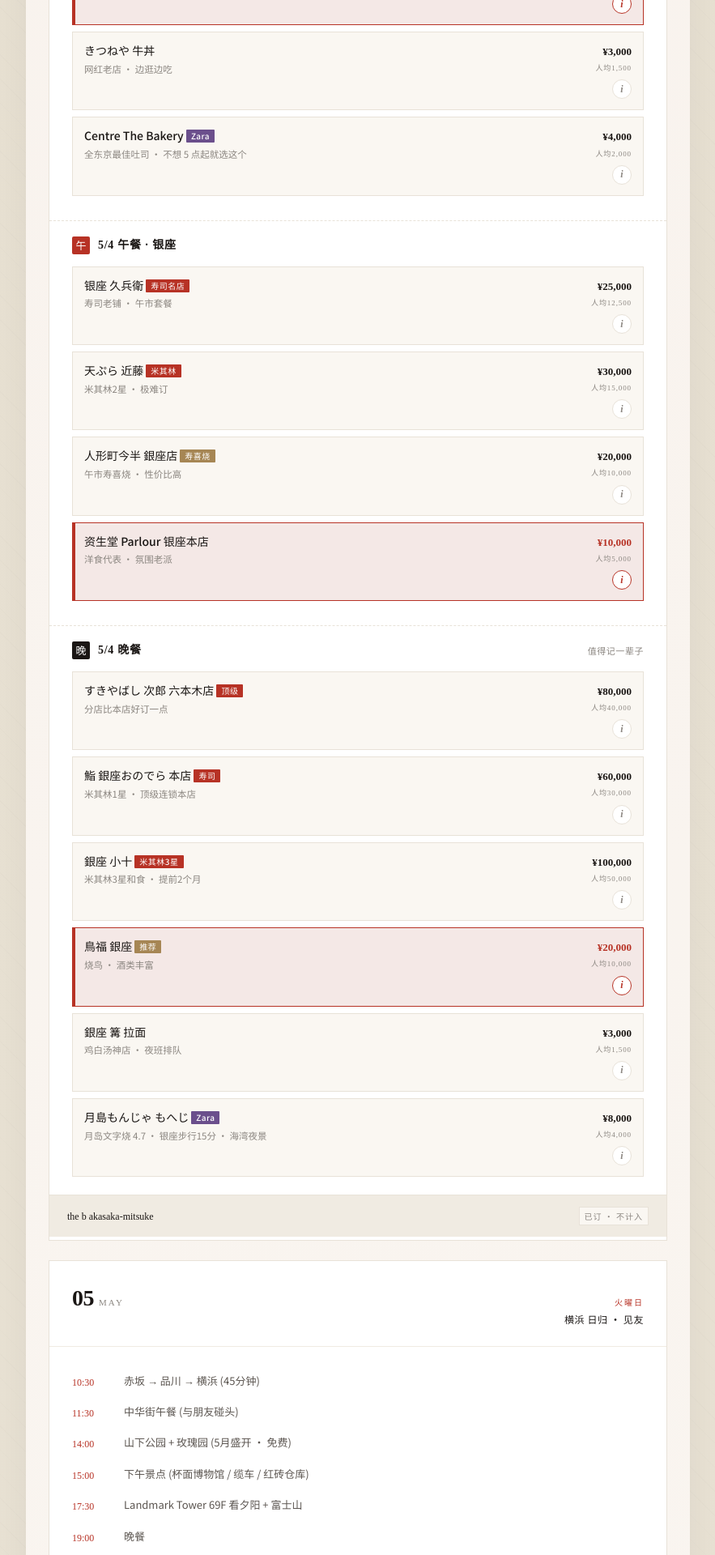
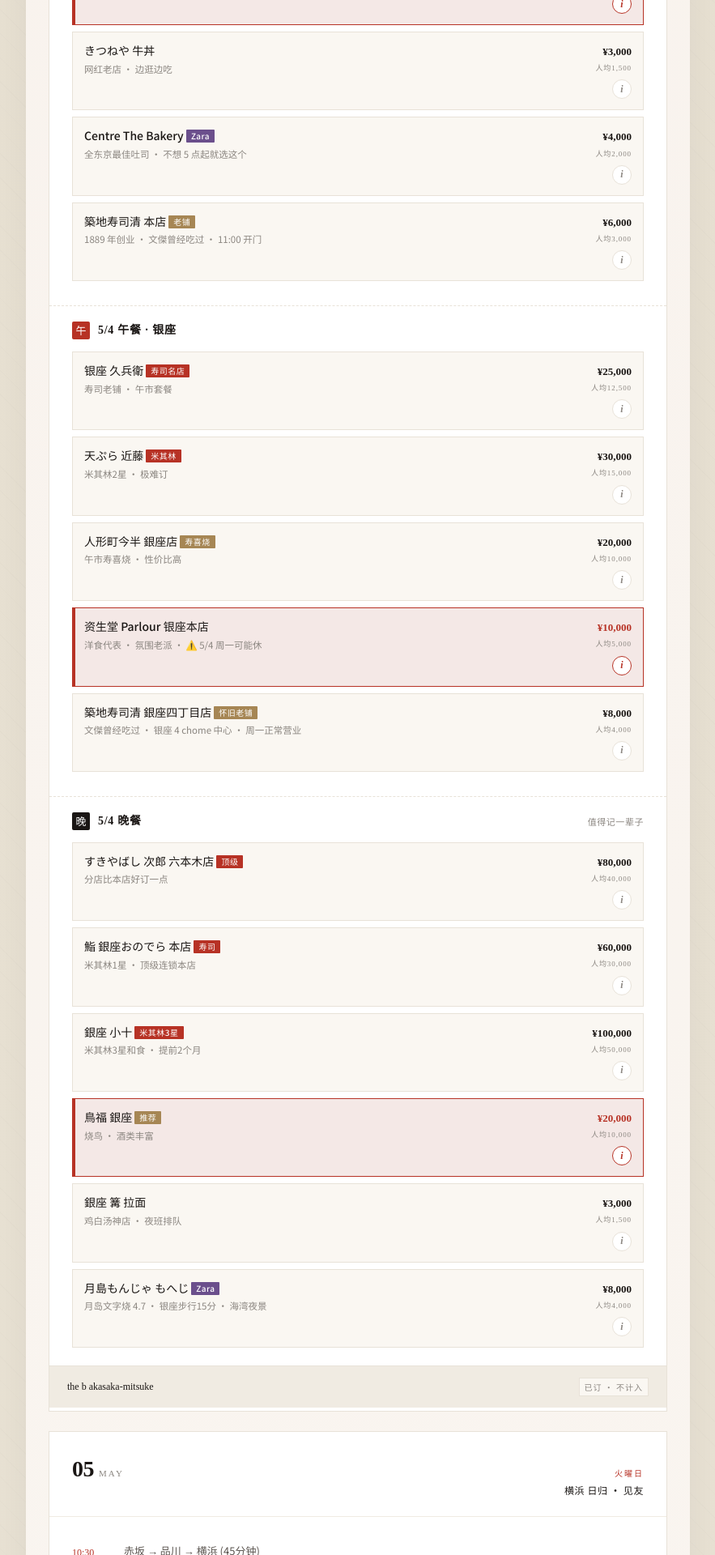
Before and after one commit to Kidlovec/kidlovec.github.io, a Jekyll site: the page 26-05-travel-2-tokyo.html, which Jekyll copies as it is, in a window 1280 px wide. Shown: the part 2595-4515 px from the top of the page at 81% size, without its empty margins (314-1197 px from the left). Built offline with Jekyll 4.4.1, drawn with Linux system fonts in a browser that asks for light colours.

Commit message:
Add 築地寿司清 options to Tokyo trip itinerary
Add 本店 (breakfast) and 銀座四丁目店 (lunch backup) as 怀旧老铺
options, plus Monday-closure warning on 资生堂 Parlour.

```diff
--- a/26-05-travel-2-tokyo.html
+++ b/26-05-travel-2-tokyo.html
@@ -702,6 +702,10 @@
             <div class="option-main"><div class="option-name">Centre The Bakery <span class="option-tag zara">Zara</span></div><div class="option-desc">全东京最佳吐司 · 不想 5 点起就选这个</div></div>
             <div class="option-right"><div class="option-price">¥4,000<small>人均2,000</small></div><button class="option-info">i</button></div>
           </div>
+          <div class="option" data-price="6000" data-name="築地寿司清 本店" data-cat="早餐" data-detail="sushisei-honten">
+            <div class="option-main"><div class="option-name">築地寿司清 本店 <span class="option-tag gold">老铺</span></div><div class="option-desc">1889 年创业 · 文傑曾经吃过 · 11:00 开门</div></div>
+            <div class="option-right"><div class="option-price">¥6,000<small>人均3,000</small></div><button class="option-info">i</button></div>
+          </div>
         </div>
       </div>
 
@@ -721,8 +725,12 @@
             <div class="option-right"><div class="option-price">¥20,000<small>人均10,000</small></div><button class="option-info">i</button></div>
           </div>
           <div class="option selected" data-price="10000" data-name="资生堂Parlour 银座" data-cat="午餐" data-detail="shiseido">
-            <div class="option-main"><div class="option-name">资生堂 Parlour 银座本店</div><div class="option-desc">洋食代表 · 氛围老派</div></div>
+            <div class="option-main"><div class="option-name">资生堂 Parlour 银座本店</div><div class="option-desc">洋食代表 · 氛围老派 · ⚠️ 5/4 周一可能休</div></div>
             <div class="option-right"><div class="option-price">¥10,000<small>人均5,000</small></div><button class="option-info">i</button></div>
+          </div>
+          <div class="option" data-price="8000" data-name="築地寿司清 銀座四丁目店" data-cat="午餐" data-detail="sushisei-ginza">
+            <div class="option-main"><div class="option-name">築地寿司清 銀座四丁目店 <span class="option-tag gold">怀旧老铺</span></div><div class="option-desc">文傑曾经吃过 · 银座 4 chome 中心 · 周一正常营业</div></div>
+            <div class="option-right"><div class="option-price">¥8,000<small>人均4,000</small></div><button class="option-info">i</button></div>
           </div>
         </div>
       </div>
@@ -1388,6 +1396,31 @@
     ],
     mapUrl: gmap('資生堂パーラー 銀座本店')},
 
+  'sushisei-honten': {kicker:'5/4 早餐 · 怀旧',name:'築地寿司清 本店',tagline:'1889 年创业 · 文傑以前吃过',
+    book:'<span class="em">Hot Pepper / 电话 03-3541-7720</span> · 不强制预约 · GW 建议提前订。',
+    go:'<span class="em">大江户线「築地市場」A1 出口徒步 1 分</span> / 日比谷线「築地」徒步 5 分 · 跟寿司大同区。',
+    hours:'11:00-22:00 (午市 11:00-15:00)',
+    tip:'<span class="em">11 点开门</span>,不是清晨吃店,适合 5/4 中午来 · ¥1,320 起 7 贯握りセット是性价比之王 · 一贯 ¥300-1000 可单点 · "便宜好吃的江户前"是招牌 · 不是顶级店,稳妥老味道。',
+    bookLinks:[
+      {label:'寿司清官网', url:'http://www.tsukijisushisay.co.jp/'},
+      {label:'Tabelog', url:tabelog('築地寿司清 本店')},
+      {label:'Hot Pepper', url:`https://www.hotpepper.jp/CSP/yyd010/desKwd/?keyword=${enc('築地寿司清 本店')}`}
+    ],
+    mapUrl: gmap('築地寿司清 本店 中央区築地')},
+
+  'sushisei-ginza': {kicker:'5/4 午餐 · 怀旧',name:'築地寿司清 銀座四丁目店',tagline:'银座 4 chome 中心 · 老铺分店',
+    book:'<span class="em">Hot Pepper / 楽天ぐるなび</span> · 平日不强制预约,GW 周一建议订位。',
+    go:'<span class="em">銀座线/丸之内线「銀座」A2 出口徒步 1 分</span> · 銀座 4 chome 路口附近 · 你银座购物路线上。',
+    hours:'11:00-15:00 (L.O. 14:00) / 17:00-22:00',
+    tip:'<span class="em">28 席カウンター</span> · 周一正常营业(资生堂 Parlour 周一休的备份)· 午市套餐 ¥1,320-3,000 / 人 · 茶碗蒸 + 握り 7 贯 + 铁火卷 + 味噌汁 经典组合 · "比久兵衛便宜很多但稳妥"的中段定位。',
+    bookLinks:[
+      {label:'寿司清官网', url:'http://www.tsukijisushisay.co.jp/store/4chome.html'},
+      {label:'Tabelog', url:tabelog('築地寿司清 銀座四丁目店')},
+      {label:'Hot Pepper', url:'https://www.hotpepper.jp/strJ000116930/'},
+      {label:'楽天ぐるなび', url:'https://r.gnavi.co.jp/2amzzsc20000/'}
+    ],
+    mapUrl: gmap('築地寿司清 銀座四丁目店')},
+
   'jiro-roppongi': {kicker:'5/4 晚餐',name:'すきやばし次郎 六本木店',tagline:'神店分店',
     book:'<span class="em">电话 03-5413-0033</span>(只接电话日语预约) · 提前 1-2 个月。或通过酒店 Concierge 介绍。',
     go:'大江户线/日比谷线「六本木」直结,六本木 Hills 内。',
```
